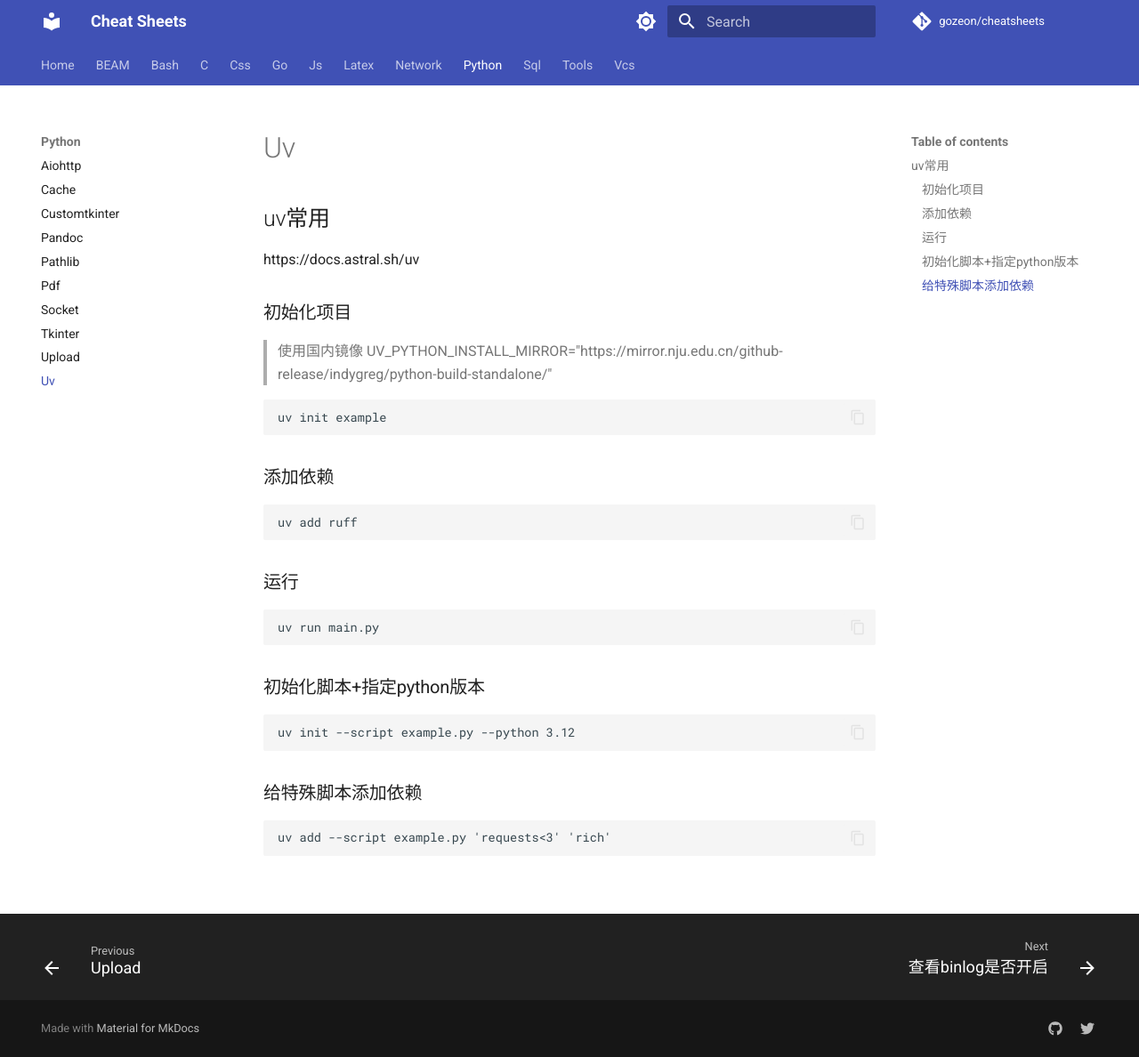
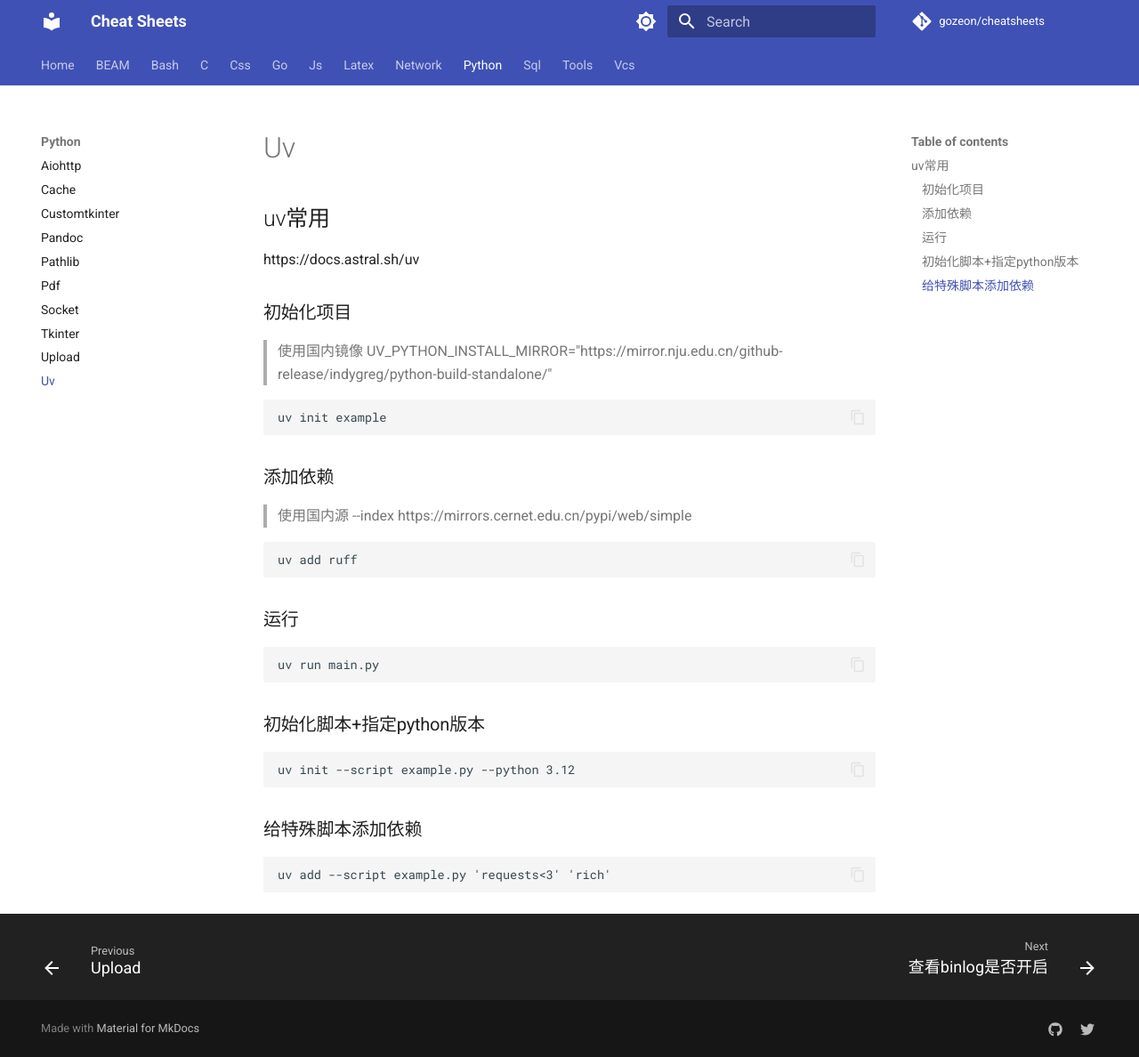
Before and after one commit to gozeon/cheatsheets, an MkDocs documentation site: the page built from docs/python/uv.md, in a window 1280 px wide and 1188 px high. Shown: the whole window at 89% size. Built offline with MkDocs 1.6.1 and Material for MkDocs 9.7.7, drawn with Linux system fonts in a browser that asks for light colours; comment, search, counter and statistics services are not loaded.

Commit message:
Update uv.md

````diff
--- a/docs/python/uv.md
+++ b/docs/python/uv.md
@@ -11,6 +11,8 @@ uv init example
 ```
 
 ### 添加依赖
+
+> 使用国内源 --index https://mirrors.cernet.edu.cn/pypi/web/simple
 
 ```
 uv add ruff
````
